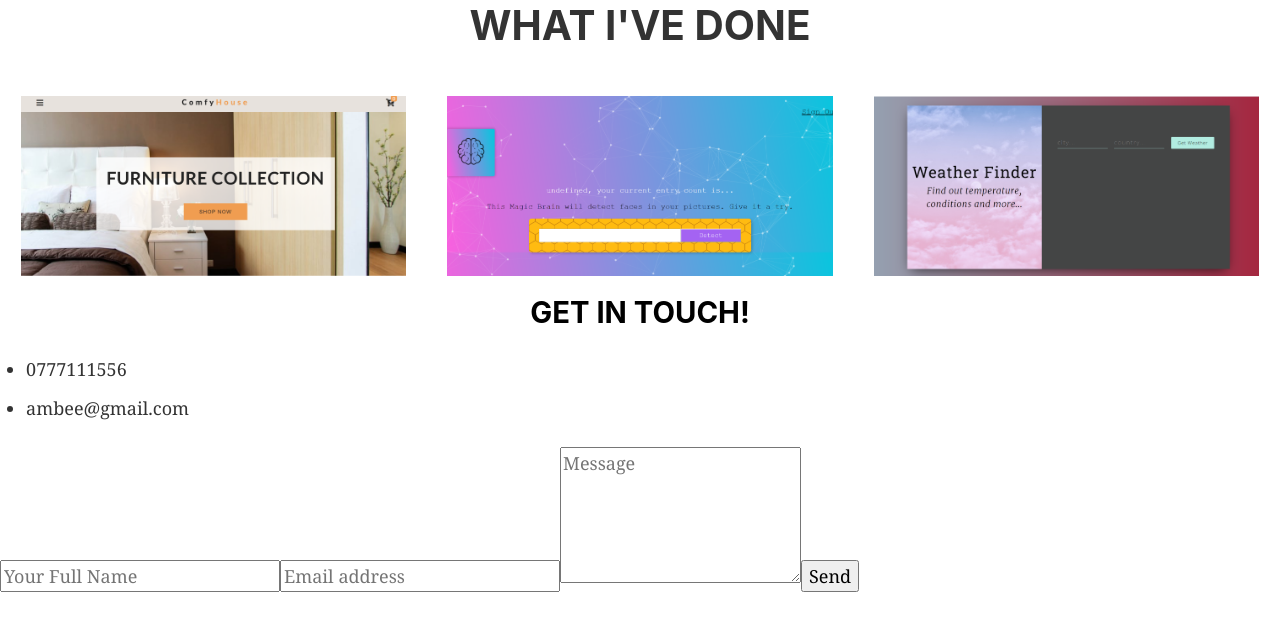
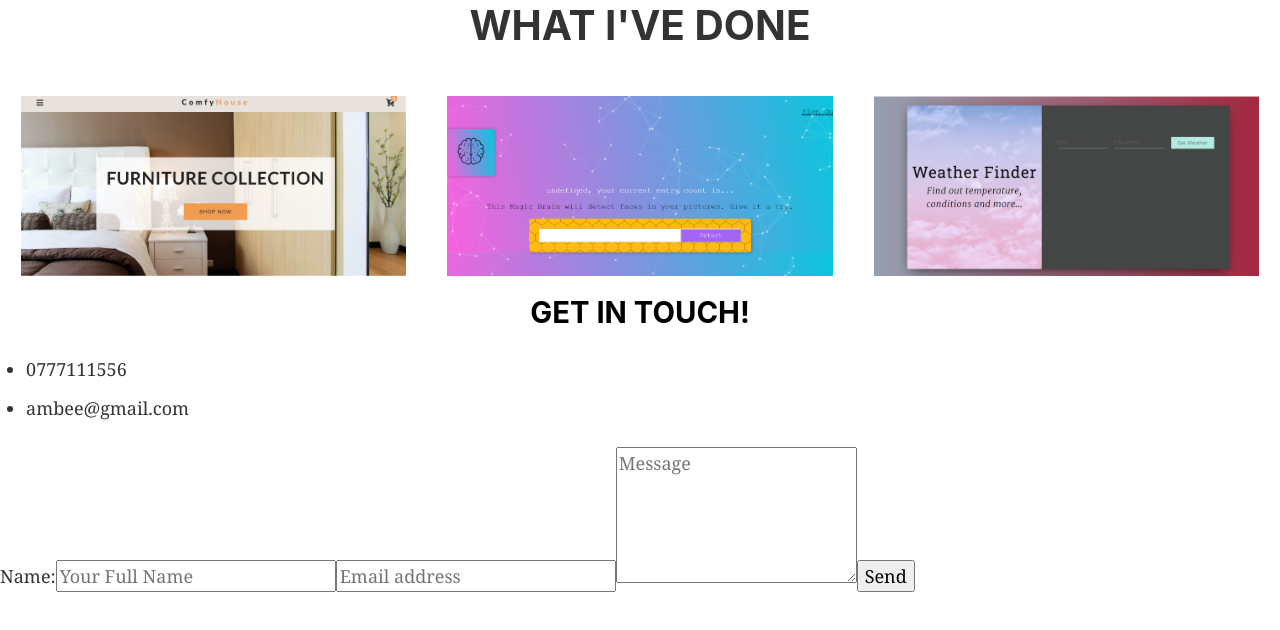
Before and after one commit to amber-tamara/Portfolio, a Gatsby site: page / in a window 1280 px wide. Shown: the part 1167-1797 px from the top of the page. Built offline with nearby package versions, Linux system fonts and the light colour scheme; Gatsby itself is replaced by a stand-in of ours.

Commit message:
added label

```diff
--- a/src/components/Contact/contact.js
+++ b/src/components/Contact/contact.js
@@ -9,13 +9,8 @@ const Contact = () => {
         <li>0777111556</li>
         <li>ambee@gmail.com</li>
       </ul>
-      <form
-        className={contact.contact}
-        name="contact"
-        method="post"
-        data-netlify="true"
-        data-netlify-honeypot="bot-field"
-      >
+      <form name="landing-form" method="post" netlify>
+        <label for="name">Name:</label>
         <input name="name" placeholder="Your Full Name" type="text" />
         <input name="email" placeholder="Email address" type="email" />
         <textarea name="message" placeholder="Message" rows="5" />
```
